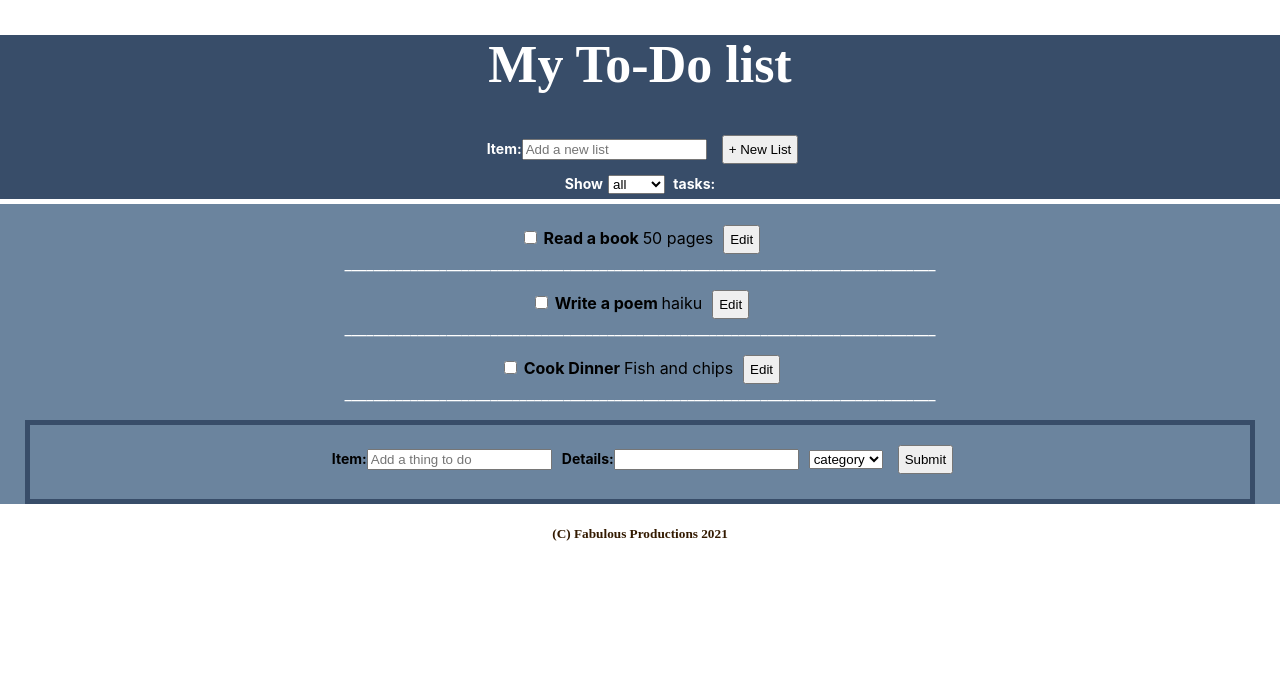
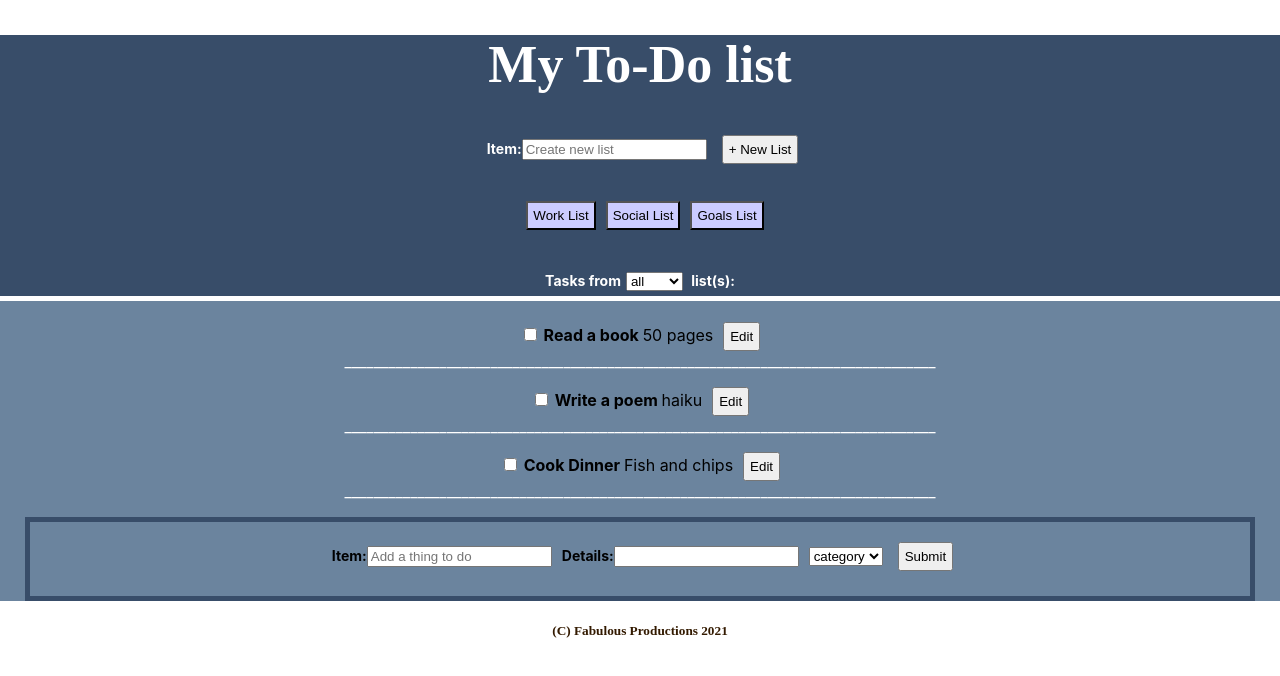
Before and after one commit to feliciahime/fab-to-do, a React (Create React App) app: page / in a window 1280 px wide. Shown: the top 676 px of the page. Built offline with nearby package versions, Linux system fonts and the light colour scheme.

Commit message:
all list buttons working

```diff
--- a/src/App.css
+++ b/src/App.css
@@ -18,6 +18,10 @@
   color: #61dafb;
 }
 
+.list-button {
+  background-color: #ccccff;
+
+}
 
 .Container {
   background-color: #6B849E;
--- a/src/App.js
+++ b/src/App.js
@@ -1,9 +1,5 @@
 import React, { useState } from 'react';
 import './App.css';
-
-import workImage from './images/work.png';
-import goalImage from './images/goals.png';
-import socialImage from './images/social.png';
 
 function App() {
   const [toDoItem, setToDoItem] = useState("");
@@ -22,18 +18,15 @@ function App() {
     { task: 'Read a book',
       details: '50 pages',
       isCompleted: false,
-      image: goalImage,
-      type: 'Goals'},
+      type: 'goals'},
     { task: 'Write a poem',
       details: 'haiku',
       isCompleted: false,
-      image: workImage,
-      type: 'Work'},
+      type: 'work'},
     { task: 'Cook Dinner',
       details: 'Fish and chips',
       isCompleted: false,
-      image: socialImage,
-      type: 'Social'},
+      type: 'social'},
   ]);
   console.log("Booting up what to do...", listType);
 
@@ -128,7 +121,6 @@ function App() {
       ])
     }
 
-
   function onDeleteItem () {
     const listCopy = list.slice();
     listCopy.splice(editModalIndex, 1);
@@ -136,7 +128,17 @@ function App() {
     setEditModalIndex(null);
     let value = toDoItem;
     console.log("Here's what you have now: ", list);
-  }
+    }
+
+
+  function setFilter (ev) {
+  	let value = ev.target.value;
+  	setLimitBy(value);
+    // setLimitBy(value);
+    console.log(value);
+    }
+
+
 
   return (
     <div className="App">
@@ -146,14 +148,25 @@ function App() {
 
             <label>Item:
             <input
-            placeholder="Add a new list "
+            placeholder="Create new list"
             value={newName}
             onChange={e => setNewName(e.target.value)}
             />
           	</label>
             <button onClick={createList}>+ New List</button>
+            <br />
+            <br />
           </div>
-          <label> Show
+
+          <div>
+          <button className="list-button"  onClick={setFilter} value='work'>Work List</button>
+          <button className="list-button"  onClick={setFilter} value='social'>Social List</button>
+          <button className="list-button"  onClick={setFilter} value='goals'>Goals List</button>
+          <br />
+          <br />
+          </div>
+
+          <label>Tasks from
             <select onChange={onLimitByChange} value={limitBy}>
               <option value="all">all</option>
               {
@@ -161,7 +174,7 @@ function App() {
                   <option value={listType.type}>{listType.type}</option>
                 ))
               }
-            </select> tasks:
+            </select> list(s):
           </label>
         </header>
 
```
